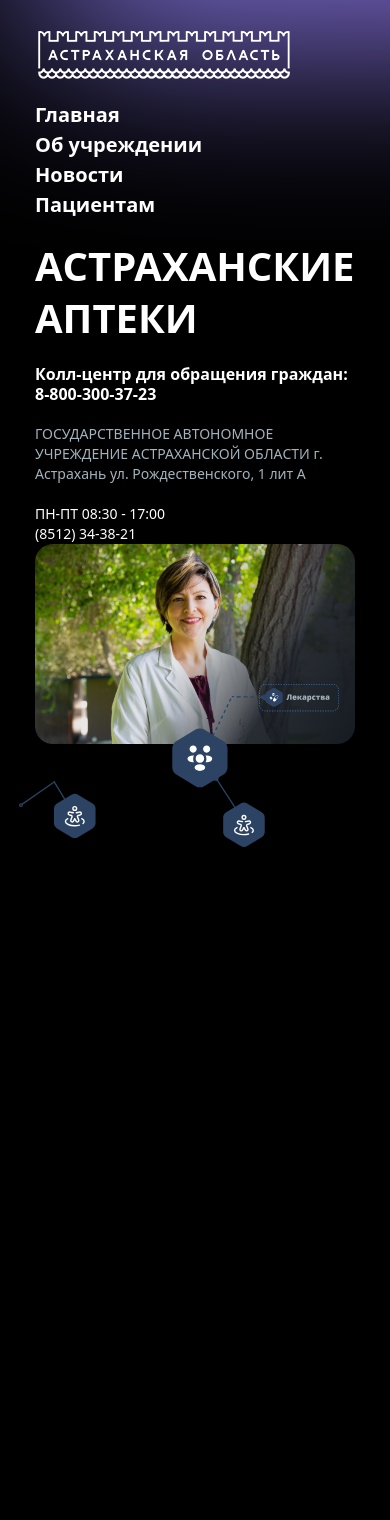
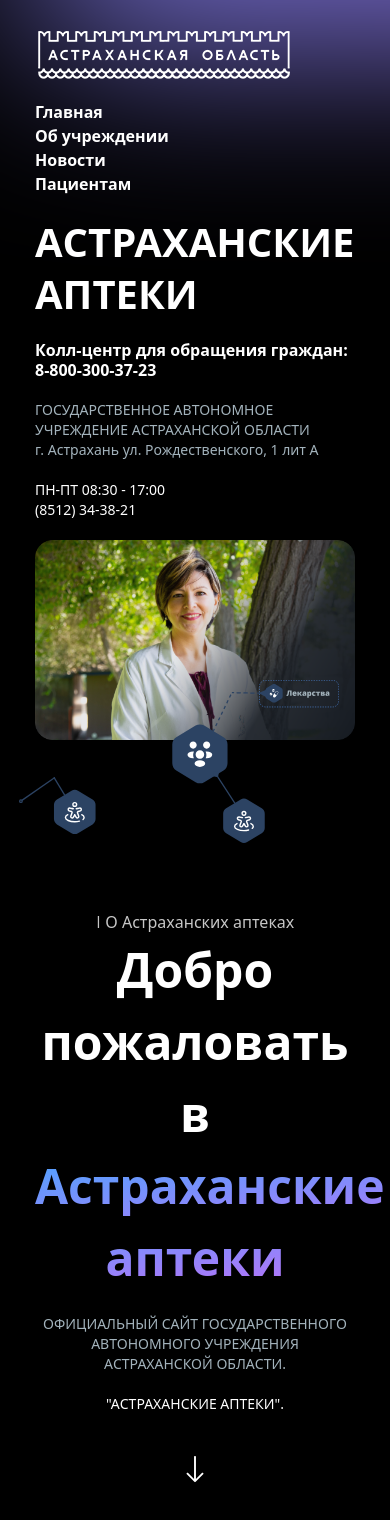
Before and after one commit to AddBlockk/Astrakhan-pharmacies, a Next.js app: page / in a window 390 px wide. Shown: the top 1520 px of the page. Before the commit the page ends 847 px from the top, so only its background shows below. Built offline with nearby package versions, Linux system fonts and the light colour scheme.

Commit message:
adaptiveAboutSection

```diff
--- a/src/app/MainPage/MainPage.tsx
+++ b/src/app/MainPage/MainPage.tsx
@@ -10,8 +10,8 @@ export default function MainPage() {
   return (
     <div>
       <Information />
-      {/* <AboutSection />
-      <History />
+      <AboutSection />
+      {/* <History />
       <Appeal />
       <Activity />
       <Competencies /> */}
--- a/src/app/MainPage/sections/AboutSection.tsx
+++ b/src/app/MainPage/sections/AboutSection.tsx
@@ -4,24 +4,23 @@ import Image from "next/image";
 import { AboutTitle } from "@/components/Titles";
 import { motion } from "framer-motion";
 import { arrow, aboutTitle } from "@/app/utils/motion";
+import styles from "@/app/media";
 export default function AboutSection() {
   return (
     <div className="mt-[170px] text-center">
       <motion.div variants={aboutTitle} initial="hidden" whileInView="show">
         <AboutTitle />
         <div>
-          <h1 className="text-[48px] font-extrabold mb-[20px]">
+          <h1 className={styles.bigHeading}>
             Добро пожаловать в{" "}
-            <span className="text-transparent bg-clip-text bg-gradient-to-br from-[#4CA5FF] to-[#B673F8]">
-              Астраханские аптеки
-            </span>
+            <span className={styles.colorHeading}>Астраханские аптеки</span>
           </h1>
-          <div className="flex flex-col">
-            <p className="mb-[20px] text-[#A3B3BC]">
+          <div className={styles.default}>
+            <p className="mb-[20px]">
               ОФИЦИАЛЬНЫЙ САЙТ ГОСУДАРСТВЕННОГО АВТОНОМНОГО УЧРЕЖДЕНИЯ
               АСТРАХАНСКОЙ ОБЛАСТИ.
             </p>
-            <p>&quot;АСТРАХАНСКИЕ АПТЕКИ&quot;.</p>
+            <p className="text-white">&quot;АСТРАХАНСКИЕ АПТЕКИ&quot;.</p>
           </div>
         </div>
       </motion.div>
--- a/src/app/MainPage/sections/Information.tsx
+++ b/src/app/MainPage/sections/Information.tsx
@@ -19,11 +19,13 @@ export default function Information() {
           <br />
           <a href={`tel:8-800-300-37-23`}> 8-800-300-37-23</a>
         </h3>
-        <p className={styles.default}>
-          ГОСУДАРСТВЕННОЕ АВТОНОМНОЕ УЧРЕЖДЕНИЕ АСТРАХАНСКОЙ ОБЛАСТИ г.
-          Астрахань ул. Рождественского, 1 лит А
+        <p
+          className={`${styles.default} max-w-[500px] md:max-w-[100%] lg:max-w-[500px]`}
+        >
+          ГОСУДАРСТВЕННОЕ АВТОНОМНОЕ УЧРЕЖДЕНИЕ АСТРАХАНСКОЙ ОБЛАСТИ <br />
+          г. Астрахань ул. Рождественского, 1 лит А
         </p>
-        <p className={`${styles.default} text-white pt-[20px]`}>
+        <p className={`${styles.default} text-white py-[20px]`}>
           ПН-ПТ 08:30 - 17:00
           <br />
           <a href={`tel:8-851-234-38-21`}> (8512) 34-38-21</a>
--- a/src/app/media.tsx
+++ b/src/app/media.tsx
@@ -1,14 +1,17 @@
 const styles = {
-  h1: "uppercase font-bold text-[40px] md:text-[52px] lg:text-[58px] xl:text-[64px] leading-[52px] md:leading-[58px] lg:leading-[64px] xl:leading-[70px] max-w-[600px]",
+  h1: "uppercase font-bold text-[40px] md:text-[52px] lg:text-[58px] xl:text-[64px] leading-[52px] md:leading-[58px] lg:leading-[64px] xl:leading-[70px] max-w-[600px] md:max-w-[100%] lg:max-w-[600px]",
   h2: "font-bold text-[16px] my-[20px] md:text-[20px] lg:text-[22px] xl:text-[24px] leading-[20px] md:leading-[24px] lg:leading-[28px] xl:leading-[32px]",
   default:
-    "font-regular text-[#A3B3BC] md:max-w-[500px] text-[14px] md:text-[16px] lg:text-[18px] xl:text-[20px] leading-[20px] md:leading-[24px] lg:leading-[28px] xl:leading-[32px]",
-
+    "font-regular text-[#A3B3BC] xl:max-w-[auto] text-[14px] md:text-[16px] lg:text-[18px] xl:text-[20px] leading-[20px] md:leading-[24px] lg:leading-[28px] xl:leading-[32px]",
+  bigHeading: "text-[48px] font-extrabold mb-[20px]",
+  colorHeading:
+    "text-transparent bg-clip-text bg-gradient-to-br from-[#4CA5FF] to-[#B673F8]",
   //header components
   header:
-    "mt-[30px] mb-[20px] block justify-between items-center lg:flex lg:mb-[90px] lg:items-center md:mb-[20px] xl:mx-[10px]",
+    "mt-[30px] mb-[20px] block justify-between items-center lg:flex lg:mb-[90px] md:items-center md:mb-[20px] md:mx-[10px] lg:mx-[10px] xl:mx-[10px]",
   headerNav:
-    "block text-white font-semibold gap-16 text-[20px] mt-[20px] md:text-[16px] lg:flex lg:justify-center lg:mt-[0px]",
+    "block text-white font-semibold gap-16 text-[16px] mt-[20px] md:text-[18px] lg:text-[20px] md:flex md:justify-center lg:mt-[0px]",
+
   //activity section
   slider:
     "shadow-md mb-5 max-xl:w-full m-auto justify-center overflow-hidden xl:w-[1180px] max-w-[320px] md:max-w-[768px] lg:max-w-[1024px] xl:max-w-[1180px]",
@@ -17,13 +20,17 @@ const styles = {
   sliderText:
     "h-[auto] text-[14px] md:text-[16px] lg:text-[20px] xl:text-[22px] font-semibold text-[#D0DFFF] px-[20px] py-[20px]",
   sliderImg: "max-w-[auto]",
+
   //information section
   informationDiv:
-    "grid grid-cols-[1fr] lg:grid-cols-[1fr_1fr] xl:flex xl:justify-between xl:mx-[10px]",
-  informationText: "max-w-[500px]",
-  informationImg: "flex relative max-w-[100%]",
+    "grid grid-cols-[1fr] lg:grid-cols-[1fr_1fr] xl:flex xl:justify-between xl:mx-[10px] md:mx-[10px] lg:mx-[10px] md:text-center lg:text-start",
+  informationText: "max-w-[500px] md:max-w-[1000px]",
+  informationImg: "flex relative max-w-[100%] md:m-auto lg:max-w-[100%]",
   informationChainPeople:
-    "absolute right-4 top-[140px] md:top-60 md:right-32 lg:right-12 xl: w-[auto] h-[auto]",
+    "absolute right-4 top-[140px] md:top-56 md:right-32 lg:right-12 xl: w-[auto] h-[auto] md:w-[400px]",
+
+  //aboutSection
+  aboutDiv: "",
 };
 
 export default styles;
--- a/src/components/Header.tsx
+++ b/src/components/Header.tsx
@@ -14,7 +14,10 @@ export default function Header() {
       whileInView="show"
     >
       <Link href="/">
-        <motion.img src="/images/logo.png"></motion.img>
+        <motion.img
+          src="/images/logo.png"
+          className="md:m-auto lg:m-0"
+        ></motion.img>
       </Link>
       <motion.ul className={styles.headerNav}>
         <li>
```
